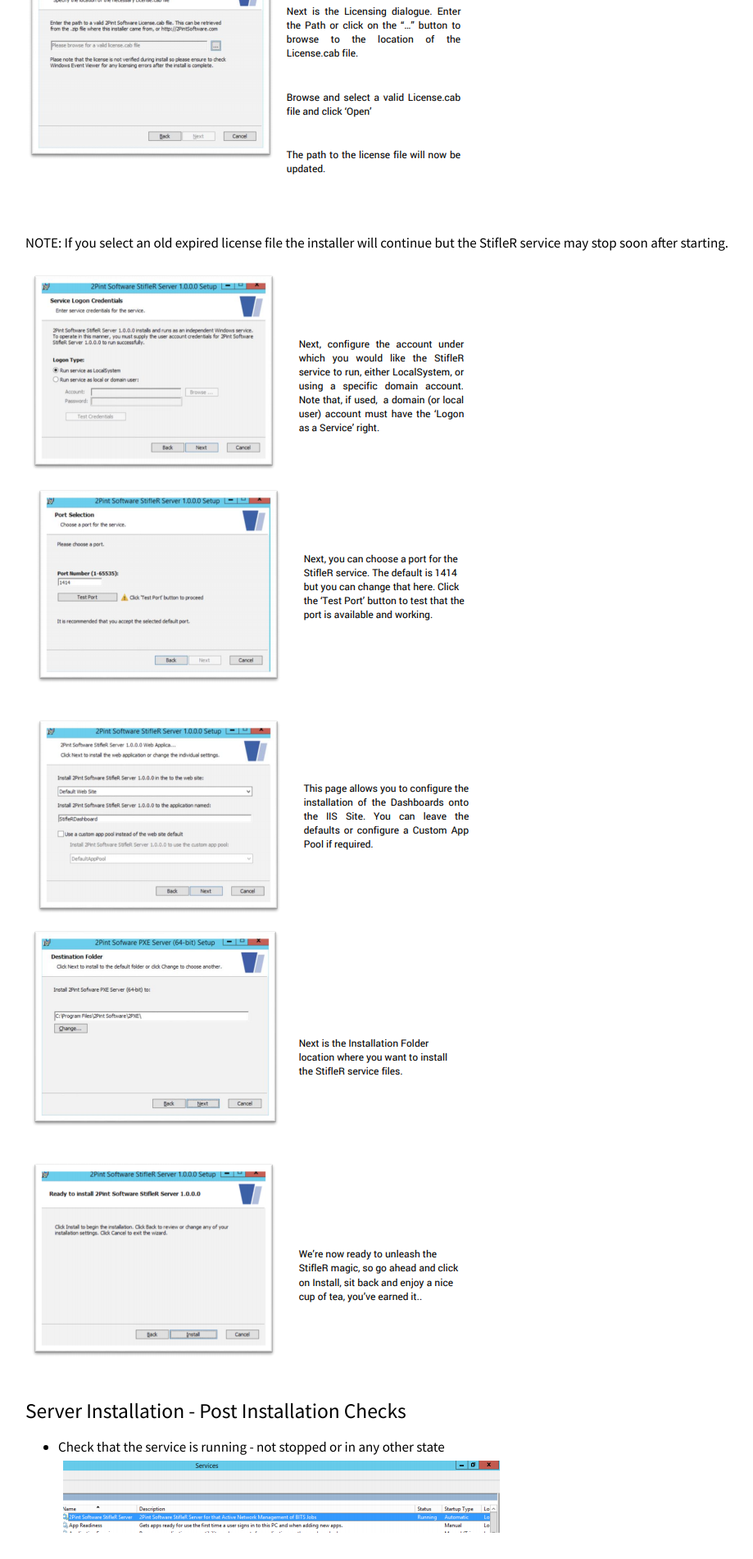
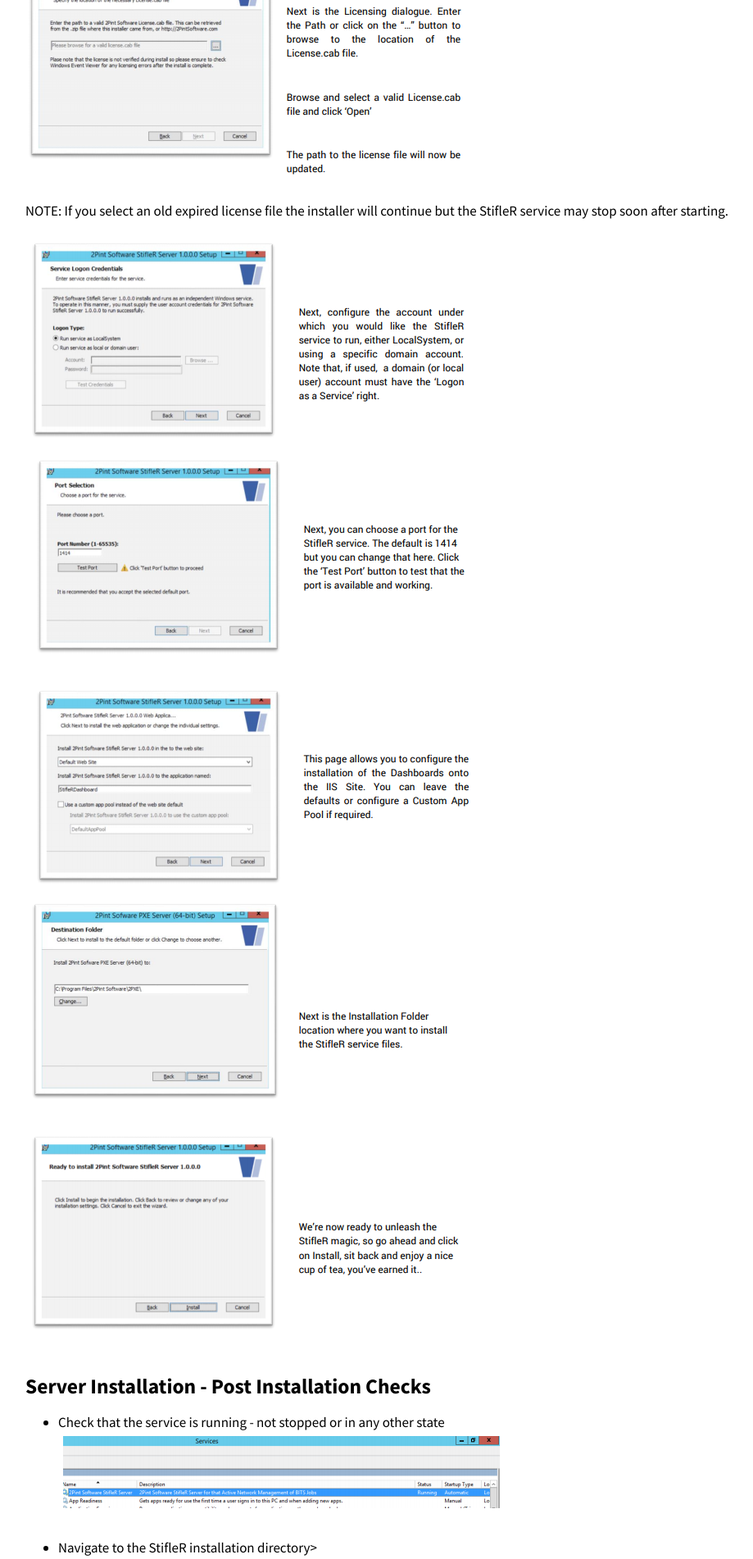
Before and after one commit to RoseSmithTest/2PintTest.github.io, a Jekyll site: the page built from docs/StifleRServerInstallation.html, in a window 1280 px wide. Shown: the part 2042-3944 px from the top of the page at 82% size, without its empty margins (139-1058 px from the left). Built offline with Jekyll 4.4.1, drawn with Linux system fonts in a browser that asks for light colours.

Commit message:
Update StifleRServerInstallation.html

```diff
--- a/docs/StifleRServerInstallation.html
+++ b/docs/StifleRServerInstallation.html
@@ -47,13 +47,13 @@ navigation_weight: 1
 	<p>From an Elevated Command prompt launch <b>StifleR.Installer64.msi</b><br>
 		<img src="/images/Quickstart1.PNG" alt="hi" class="inline"/><br>
 		<img src="/images/Quickstart2.PNG" alt="hi" class="inline"/><br>
-		<img src="/images/Quickstart3.PNG" alt="hi" class="inline"/></p><br>
+		<img src="/images/Quickstart3.PNG" alt="hi" class="inline"/></p>
 	<p>NOTE: If you select an old expired license file the installer will continue but the StifleR service may stop soon after starting.</p>
-		<img src="/images/Quickstart4.PNG" alt="hi" class="inline"/><br>
+		<p><img src="/images/Quickstart4.PNG" alt="hi" class="inline"/><br>
 		<img src="/images/Quickstart5.PNG" alt="hi" class="inline"/><br>
 		<img src="/images/Quickstart6.PNG" alt="hi" class="inline"/></p><br>
 
-<h2>Server Installation - Post Installation Checks</h2>
+<h2><strong>Server Installation - Post Installation Checks</strong></h2>
 <p><ul>
   <li>Check that the service is running - not stopped or in any other state<br><img src="/images/Quickstart7.PNG" alt="hi" class="inline"/></li><br>
   <li>Navigate to the StifleR installation directory><br><img src="/images/Quickstart8.PNG" alt="hi" class="inline"/></li>
```
